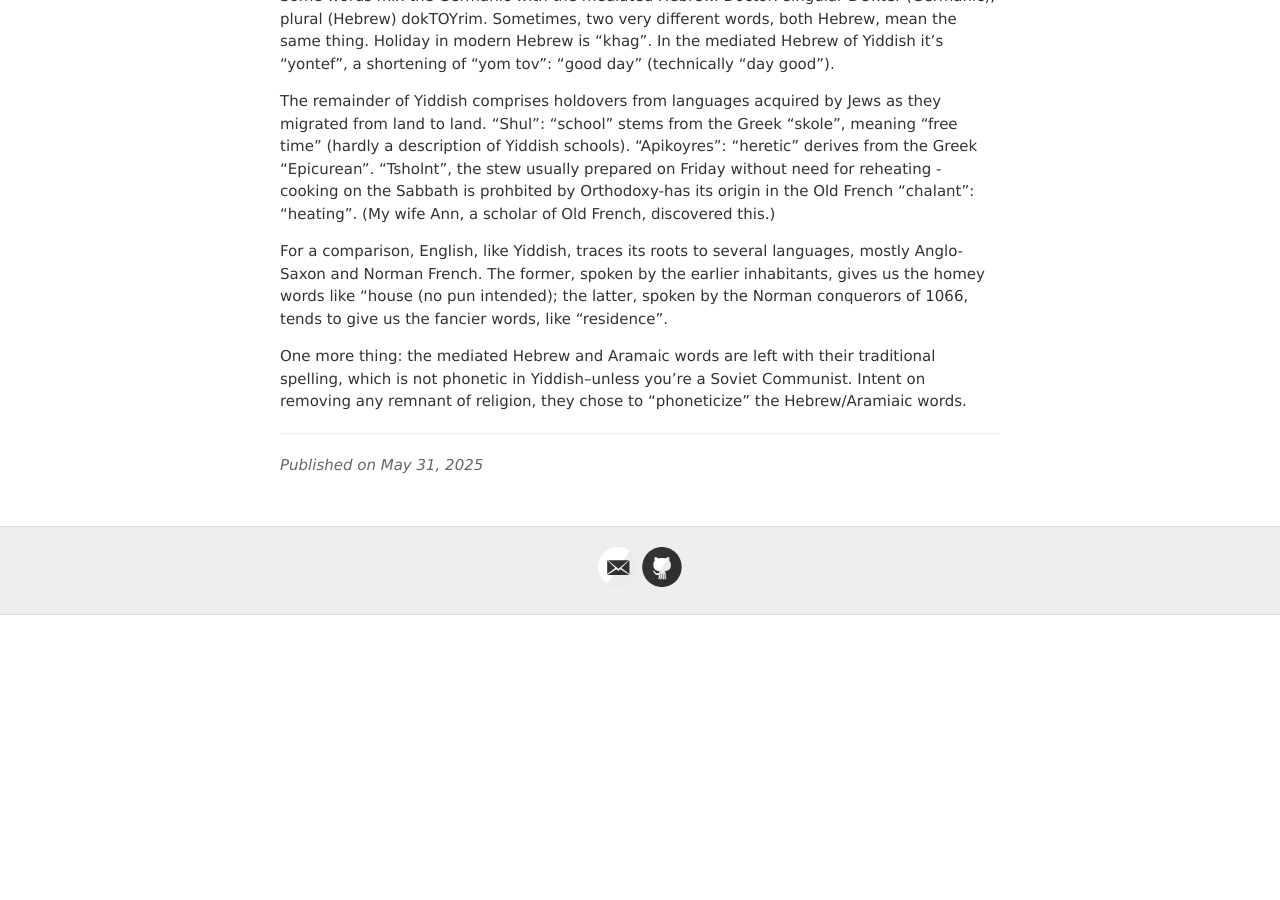
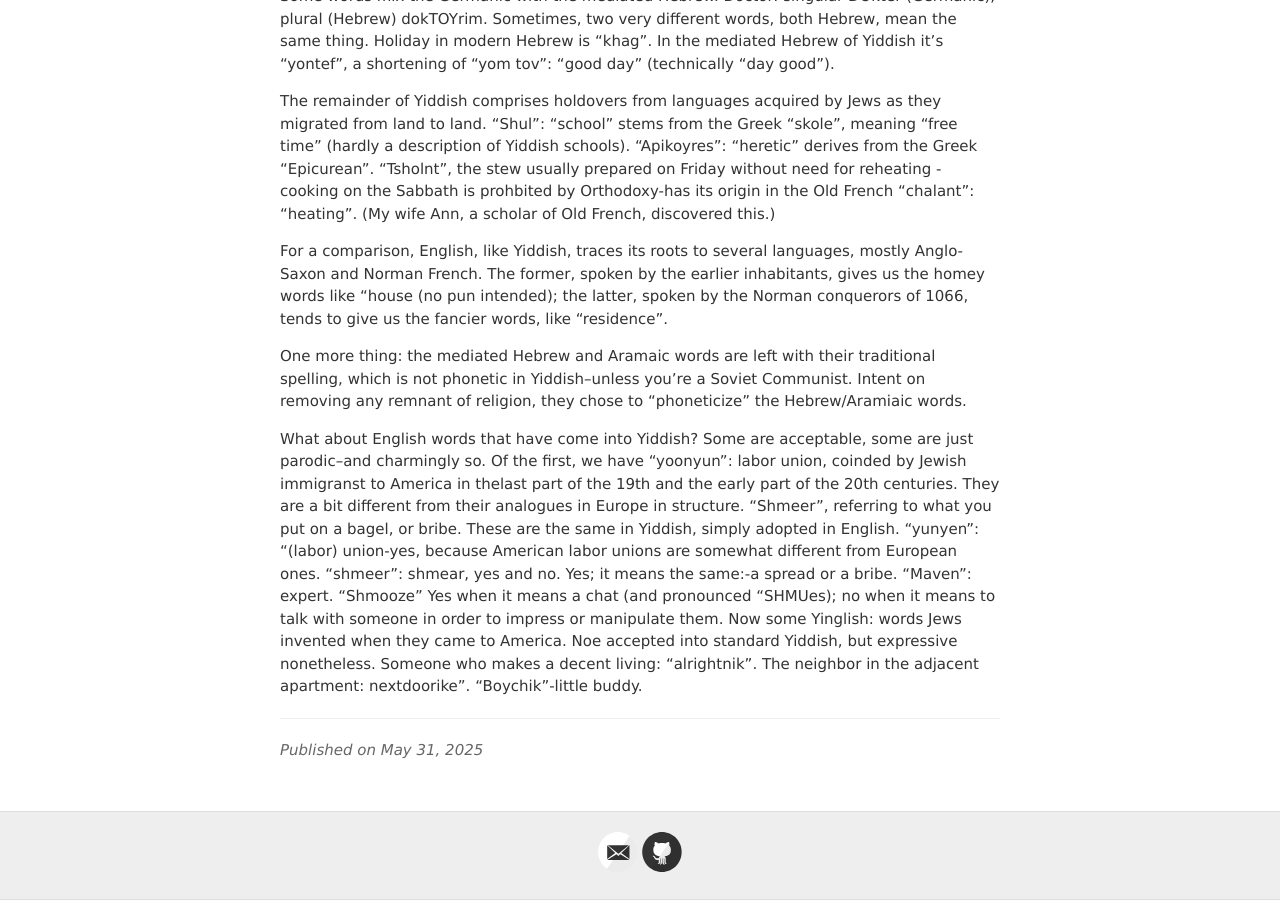
Before and after one commit to jvmallow/jvmallow.github.io, a Jekyll site: the page built from _posts/2025-05-31-Yiddish.md, in a window 1280 px wide and 900 px high, scrolled down 2288 px. Built offline with Jekyll 4.4.1, drawn with Linux system fonts in a browser that asks for light colours; a script that is not in the unit is left out; before the commit the page ends 2903 px from its top, so only the background shows below that.

Commit message:
Update 2025-05-31-Yiddish.md

```diff
--- a/_posts/2025-05-31-Yiddish.md
+++ b/_posts/2025-05-31-Yiddish.md
@@ -36,3 +36,5 @@ The remainder of Yiddish comprises holdovers from languages acquired by Jews as
 For a comparison, English, like Yiddish, traces its roots to several languages, mostly Anglo-Saxon and Norman French. The former, spoken by the earlier inhabitants, gives us the homey words like "house (no pun intended); the latter, spoken by the Norman conquerors of 1066, tends to give us the fancier words, like "residence".
 
 One more thing: the mediated Hebrew and Aramaic words are left with their traditional spelling, which is not phonetic in Yiddish--unless you're a Soviet Communist. Intent on removing any remnant of religion, they chose to "phoneticize" the Hebrew/Aramiaic words.
+
+What about English words that have come into Yiddish? Some are acceptable, some are just parodic--and charmingly so. Of the first, we have "yoonyun": labor union, coinded by Jewish immigranst to America in thelast part of the 19th and the early part of the 20th centuries. They are a bit different from their analogues in Europe in structure. "Shmeer", referring to what you put on a bagel, or bribe. These are the same in Yiddish, simply adopted in English. "yunyen": "(labor) union-yes, because American labor unions are somewhat different from European ones.  "shmeer": shmear, yes and no. Yes; it means the same:-a spread  or a bribe. "Maven": expert.  "Shmooze" Yes when it means a chat (and pronounced "SHMUes); no when it means to talk with someone in order to impress or manipulate them.  Now some Yinglish: words Jews invented when they came to America.  Noe accepted into standard Yiddish, but expressive nonetheless. Someone who makes a decent living: "alrightnik". The neighbor in the adjacent apartment: nextdoorike". "Boychik"-little buddy.
```
